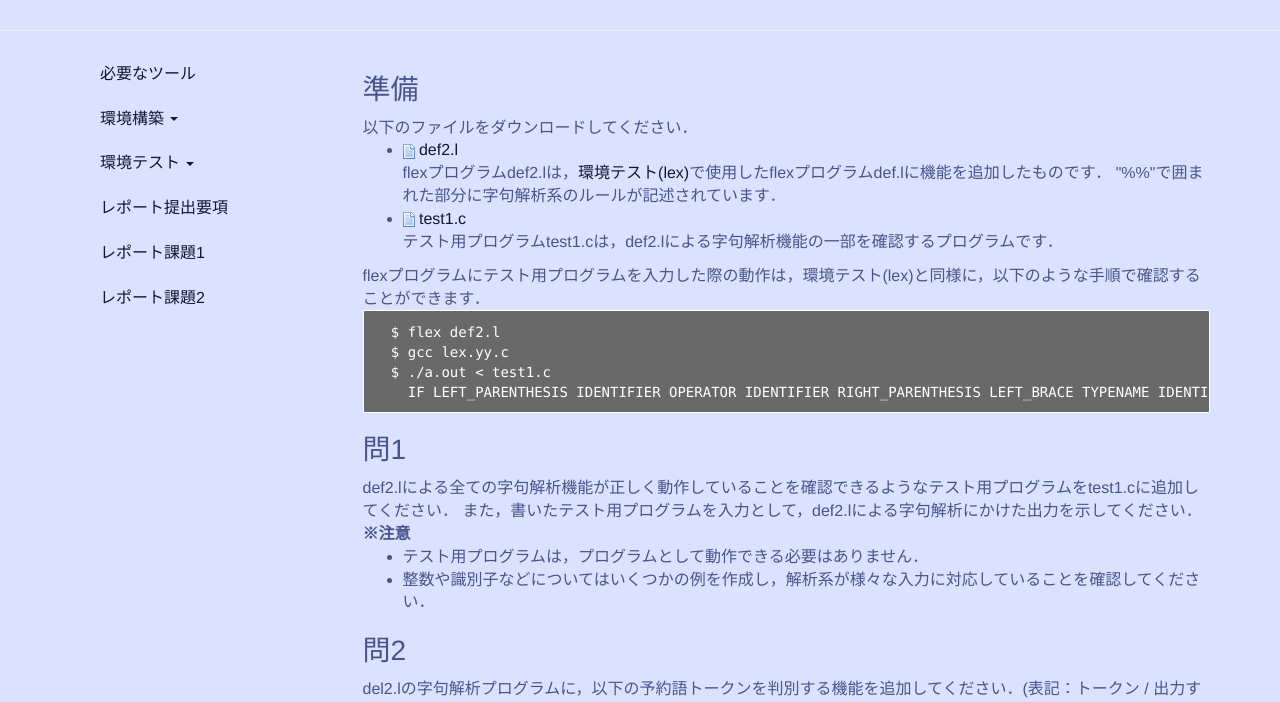
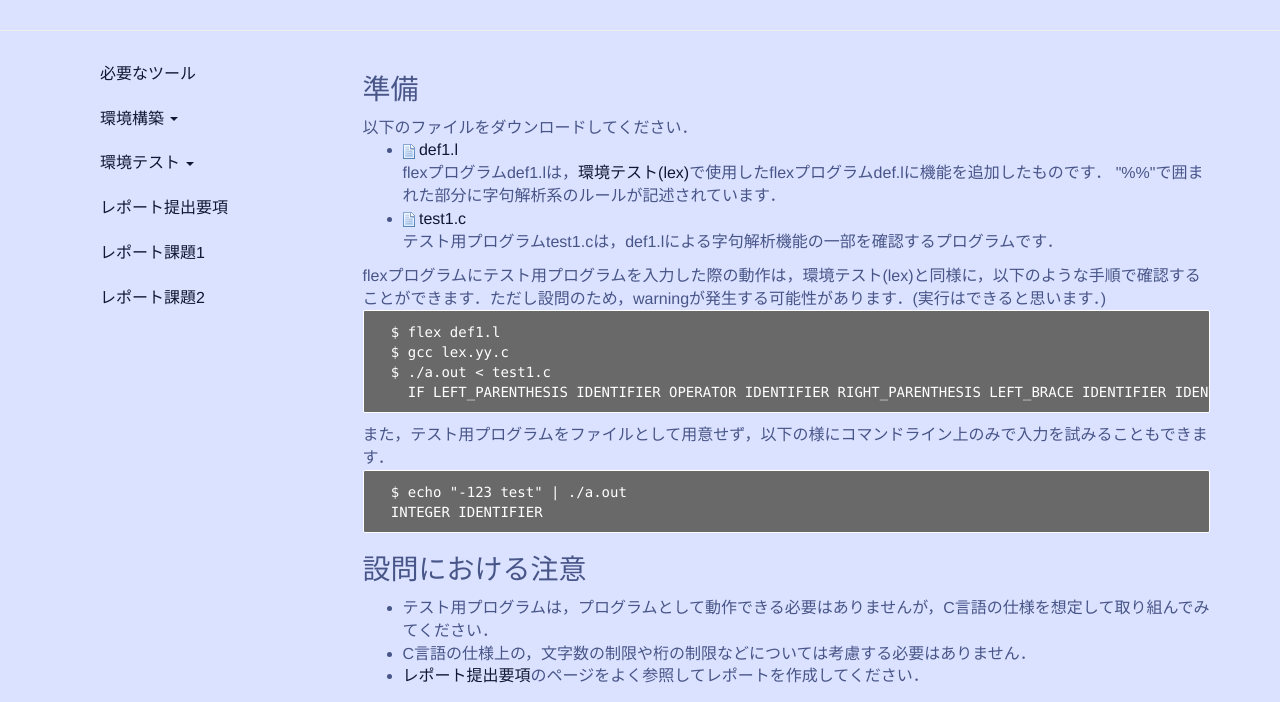
Before and after one commit to yue82/le2016web, a plain HTML site: page report1.html in a window 1280 px wide. Shown: the part 56-758 px from the top of the page. Drawn offline with nearby package versions, Linux system fonts and the light colour scheme.

Commit message:
fix report 1

```diff
--- a/report1.html
+++ b/report1.html
@@ -50,7 +50,7 @@
 		    <ul class="dropdown-menu pull-right">
 		      <li><a href="./env.html#config_linux">Linux（Ubuntu）</a></li>
 		      <li><a href="./env.html#config_mac">Mac</a></li>
-		      <li><a href="./env.html#config_win">Windows</a></li>
+5B		      <li><a href="./env.html#config_win">Windows</a></li>
 		    </ul>
 		  </li>
 		  <li class="dropdown">
@@ -74,35 +74,53 @@
 	    <h3>準備</h3>
 	    以下のファイルをダウンロードしてください．
 	    <ul>
-	      <li><a href="./src/def2.l" target="_blank"><img src="./figs/ico_file2a_4.gif"> def2.l</a><br>
-		flexプログラムdef2.lは，<a href="">環境テスト(lex)</a>で使用したflexプログラムdef.lに機能を追加したものです．
+	      <li><a href="./src/def1.l" target="_blank"><img src="./figs/ico_file2a_4.gif"> def1.l</a><br>
+		flexプログラムdef1.lは，<a href="">環境テスト(lex)</a>で使用したflexプログラムdef.lに機能を追加したものです．
 		"%%"で囲まれた部分に字句解析系のルールが記述されています．</li>
 	      <li><a href="./src/test1.c" target="_blank"><img src="./figs/ico_file2a_4.gif"> test1.c</a><br>
-		テスト用プログラムtest1.cは，def2.lによる字句解析機能の一部を確認するプログラムです．</li>
+		テスト用プログラムtest1.cは，def1.lによる字句解析機能の一部を確認するプログラムです．</li>
 	    </ul>
-	    flexプログラムにテスト用プログラムを入力した際の動作は，環境テスト(lex)と同様に，以下のような手順で確認することができます．
+
+	    flexプログラムにテスト用プログラムを入力した際の動作は，環境テスト(lex)と同様に，以下のような手順で確認することができます．ただし設問のため，warningが発生する可能性があります．(実行はできると思います．)
 	    <pre class="command">
-  $ flex def2.l
+  $ flex def1.l
   $ gcc lex.yy.c
   $ ./a.out < test1.c
-    IF LEFT_PARENTHESIS IDENTIFIER OPERATOR IDENTIFIER RIGHT_PARENTHESIS LEFT_BRACE TYPENAME IDENTIFIER OPERATOR INTEGER SEMICOLON IDENTIFIER OPERATOR IDENTIFIER SEMICOLON RIGHT_BRACE</pre>
+    IF LEFT_PARENTHESIS IDENTIFIER OPERATOR IDENTIFIER RIGHT_PARENTHESIS LEFT_BRACE IDENTIFIER IDENTIFIER SEMICOLON IDENTIFIER _IDENTIFIER INTEGER OPERATOR INTEGER SEMICOLON IDENTIFIER OPERATOR _IDENTIFIER INTEGER SEMICOLON RIGHT_BRACE</pre>
+
+	    また，テスト用プログラムをファイルとして用意せず，以下の様にコマンドライン上のみで入力を試みることもできます．
+	    <pre class="command">
+  $ echo "-123 test" | ./a.out
+  INTEGER IDENTIFIER</pre>
+
+	    <h3>設問における注意</h3>
+	    <ul>
+	      <li>テスト用プログラムは，プログラムとして動作できる必要はありませんが，C言語の仕様を想定して取り組んでみてください．</li>
+	      <li>C言語の仕様上の，文字数の制限や桁の制限などについては考慮する必要はありません．</li>
+	      <li><a href="./submit.html">レポート提出要項</a>のページをよく参照してレポートを作成してください．
+	    </ul>
 
 	    <h3>問1</h3>
-	    def2.lによる全ての字句解析機能が正しく動作していることを確認できるようなテスト用プログラムをtest1.cに追加してください．
-	    また，書いたテスト用プログラムを入力として，def2.lによる字句解析にかけた出力を示してください．
-	    <br>
-	    <dl>
-	      <dt>※注意</dt>
-	      <dd>
-		<ul>
-		  <li>テスト用プログラムは，プログラムとして動作できる必要はありません．</li>
-		  <li>整数や識別子などについてはいくつかの例を作成し，解析系が様々な入力に対応していることを確認してください．</li>
-		</ul>
-	      </dd>
-	    </dl>
+	    def1.lにはいくつか誤りが存在するため，test1.cを入力した際の出力が意図したものと異なっています．
+	    意図する出力は以下のようなものです．
+	    <pre class="command">
+  $ ./a.out < test1.c
+    IF LEFT_PARENTHESIS IDENTIFIER OPERATOR IDENTIFIER RIGHT_PARENTHESIS LEFT_BRACE TYPENAME IDENTIFIER SEMICOLON TYPENAME IDENTIFIER OPERATOR INTEGER SEMICOLON IDENTIFIER OPERATOR IDENTIFIER SEMICOLON RIGHT_BRACE</pre>
+	    以下の点に着目してdef1.lを修正し，出力が意図した出力と一致するようにしてください．
+	    <ul>
+	      <li>"int"がIDENTIFIER(識別子)として判別されてしまっている</li>
+	      <li>"_Var1"に含まれる"_"や"1"が，識別子の一部として認識されていない</li>
+	    </ul>
+	    なお，識別子の判別規則については，C言語の文法規則を調べて仕様を満たすようにしてください．
 
 	    <h3>問2</h3>
-	    del2.lの字句解析プログラムに，以下の予約語トークンを判別する機能を追加してください．(表記：トークン / 出力する文字列)
+	    def1.lによる字句解析機能が，問1で修正を加えた部分を含めて全て正しく動作していることを確認できるようなテスト用プログラムをtest1.cに追加してください．
+	    整数や識別子などのトークンに対しては，解析系が様々な入力に対応していることを確認できるような入力をいくつか例示してください．<br>
+	    また，書いたテスト用プログラムを入力として，def1.lによる字句解析にかけた出力を示してください．
+
+	    <h3>問3</h3>
+	    del2.lの字句解析プログラムに，以下の予約語トークンを判別する機能を追加してください．<br>
+	    (表記：トークン / 出力する文字列)
 	    <ul>
 	      <li>while / WHILE</li>
 	      <li>do / DO</li>
@@ -111,16 +129,19 @@
 	      <li>continue / CONTINUE</li>
 	    </ul>
 	    追加した機能を正しく動作していることを確認できるようなテスト用プログラムをtest1.cに追加してください．
-	    また，書いたテスト用プログラムを入力として，def2.lによる字句解析にかけた出力を示してください．
+	    また，書いたテスト用プログラムを入力として，def1.lによる字句解析にかけた出力を示してください．
 
-	    <h3>問3</h3>
-	    問2で作成したプログラムに，さらに以下のトークンを追加してください．(表記：トークン / 出力する文字列)
+	    <h3>問4</h3>
+	    問3で作成したプログラムに，さらに以下のトークン判別する機能を追加してください．<br>
+	    (表記：トークン / 出力する文字列)
 	    <ul>
 	      <li>2進数 / BINARY</li>
 	      <li>16進数 / HEXADECIMAL</li>
 	      <li>8進数 / BINARY</li>
 	      <li>浮動小数点数 / REAL</li>
 	    </ul>
+	    追加した機能を正しく動作していることを確認できるようなテスト用プログラムをtest1.cに追加してください．
+	    また，書いたテスト用プログラムを入力として，def1.lによる字句解析にかけた出力を示してください．
 	    <dl>
 	      <dt>※注意</dt>
 	      <dd>
@@ -132,8 +153,6 @@
 		</ul>
 	      </dd>
 	    </dl>
-	    追加した機能を正しく動作していることを確認できるようなテスト用プログラムをtest1.cに追加してください．
-	    また，書いたテスト用プログラムを入力として，def2.lによる字句解析にかけた出力を示してください．
 
 	  </div>
 	</div>
```
Also changed, not shown: submit.html (+10 -1 lines), 3 other files.
